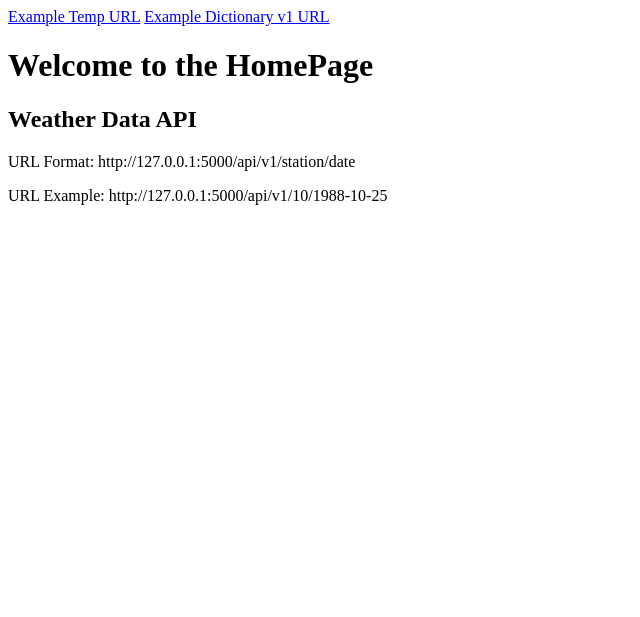
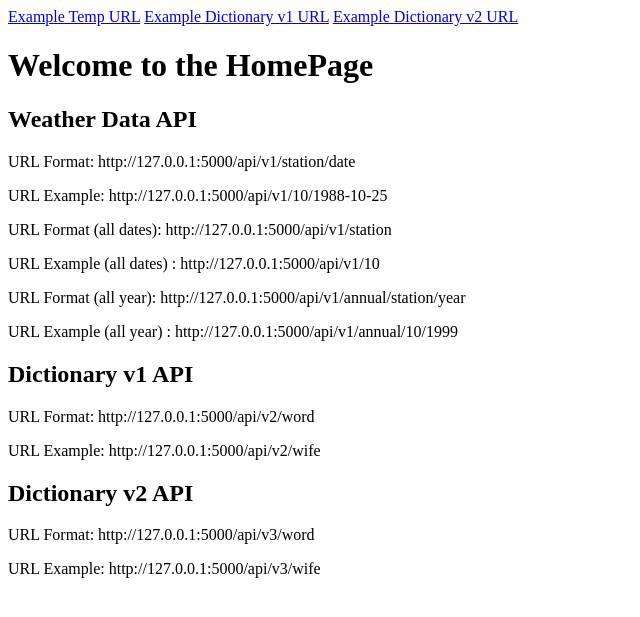
Before and after one commit to halilcodes/weather_data_api, a Flask app: template templates/home.html in a window 1280 px wide. Shown: the top 617 px of the page, without its empty margins (0-640 px from the left). Run offline with Flask 3, Linux system fonts and the light colour scheme; the template is opened without the code that fills it, so the values that code supplies are empty; parts of the project's set-up code (start-up, migrations or seed data) failed here and were passed over.

Commit message:
add URL endpoints for yearly and all data

```diff
--- a/main.py
+++ b/main.py
@@ -6,10 +6,15 @@ import numpy as np
 
 app = Flask(__name__)
 
+variable = "Helloo Python Community!"
+
+stations = pd.read_csv("data_small/stations.txt", skiprows=17)
+stations = stations[["STAID", 'STANAME                                 ']]
+
 
 @app.route("/")
 def home():
-    return render_template("home.html")
+    return render_template("home.html", data=stations.to_html())
 
 
 @app.route("/api/v1/<station>/<date>")
@@ -27,6 +32,24 @@ def about(station, date):
             "temperature": temperature}
 
 
+@app.route("/api/v1/<station>")
+def all_data(station):
+    df = pd.read_csv(f"data_small/TG_STAID" + str(station).zfill(6) + ".txt", skiprows=20, parse_dates=['    DATE'])
+    result = df.to_dict(orient="records")
+    return result
+
+
+@app.route("/api/v1/annual/<station>/<year>")
+def all_year(station, year):
+    df = pd.read_csv(f"data_small/TG_STAID" + str(station).zfill(6) + ".txt", skiprows=20)
+    df['    DATE'] = df['    DATE'].astype(str)
+    df = df[df['    DATE'].str.startswith(str(year))]
+    # df['    DATE'] = pd.to_datetime(df['    DATE'], format="%Y%m%d")  # also works
+    df['    DATE'] = df['    DATE'].apply(pd.to_datetime)
+    result = df.to_dict(orient="records")
+    return result
+
+
 @app.route("/api/v2/<word>")
 def dictionary(word):
     url = f"https://api.dictionaryapi.dev/api/v2/entries/en/{word}"
@@ -36,7 +59,7 @@ def dictionary(word):
         definitions = content[0]['meanings'][0]['definitions']
         result = ""
         n = 1
-        if len(definitions) >= 2:
+        if len(definitions) >= 1:
             for definition in definitions[:2]:
                 result += str(n) + ". " + definition['definition'] + "\n"
                 n += 1
@@ -50,6 +73,19 @@ def dictionary(word):
                 "word": str(word)}
 
 
+@app.route("/api/v3/<word>")
+def dictionary_v2(word):
+    df = pd.read_csv("dictionary.csv")
+    definition = df.loc[df["word"] == word]['definition']
+    if bool(definition.any()):
+        print(definition.squeeze())
+        return {"definition": str(definition.squeeze()),
+                "word": str(word).capitalize()}
+    else:
+        return {"definition": "meaningless word",
+                "word": str(word)}
+
+
 if __name__ == "__main__":
     app.run(debug=True)
     # app.run(debug=True, port=5001)
--- a/templates/home.html
+++ b/templates/home.html
@@ -8,11 +8,28 @@
     <nav>
         <a href="/api/v1/10/19881025"> Example Temp URL</a>
         <a href="/api/v2/wife"> Example Dictionary v1 URL</a>
+        <a href="/api/v3/wife"> Example Dictionary v2 URL</a>
 
     </nav>
     <h1>Welcome to the HomePage</h1>
+
     <h2> Weather Data API</h2>
     <p>URL Format: http://127.0.0.1:5000/api/v1/station/date</p>
     <p>URL Example: http://127.0.0.1:5000/api/v1/10/1988-10-25 </p>
+    <p>URL Format (all dates): http://127.0.0.1:5000/api/v1/station</p>
+    <p>URL Example (all dates) : http://127.0.0.1:5000/api/v1/10 </p>
+    <p>URL Format (all year): http://127.0.0.1:5000/api/v1/annual/station/year</p>
+    <p>URL Example (all year) : http://127.0.0.1:5000/api/v1/annual/10/1999 </p>
+
+    <h2> Dictionary v1 API</h2>
+    <p>URL Format: http://127.0.0.1:5000/api/v2/word </p>
+    <p>URL Example: http://127.0.0.1:5000/api/v2/wife </p>
+
+    <h2> Dictionary v2 API</h2>
+    <p>URL Format: http://127.0.0.1:5000/api/v3/word </p>
+    <p>URL Example: http://127.0.0.1:5000/api/v3/wife </p>
+
+    <p>{{ data | safe }}</p>
+
 </body>
 </html>
```
Also changed, not shown: pad.py (added, +23 -0 lines), 2 other files.
